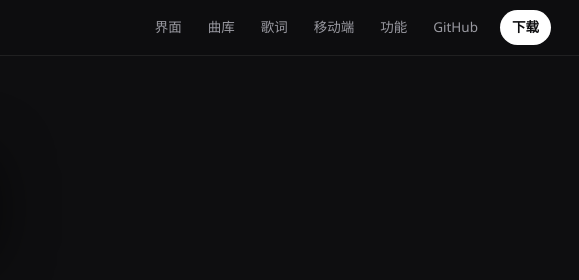
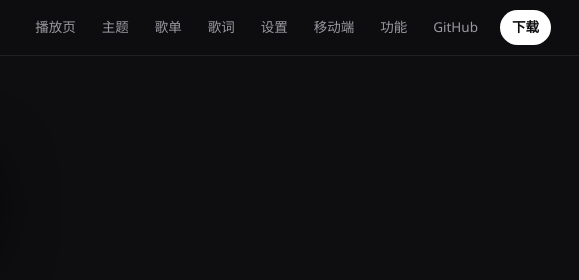
Before and after one commit to WanFengnie/LingMusic, a plain HTML site: page index.html in a window 1280 px wide. Shown: the top 280 px of the page, 701-1280 px from the left. Drawn offline with Linux system fonts and the light colour scheme.

Commit message:
feat(site): 更新导航菜单项

```diff
--- a/index.html
+++ b/index.html
@@ -303,9 +303,11 @@ html{scroll-padding-top:68px}
 <nav class="topbar" aria-label="页面导航">
   <a class="tb-brand" href="#" aria-label="回到顶部"><img src="app.svg?v=2" alt="">泠音乐</a>
   <div class="tb-links">
-    <a href="#showcase">界面</a>
-    <a href="#library">曲库</a>
+    <a href="#showcase">播放页</a>
+    <a href="#library">主题</a>
+    <a href="#views">歌单</a>
     <a href="#stage">歌词</a>
+    <a href="#control">设置</a>
     <a href="#mobile">移动端</a>
     <a href="#features">功能</a>
     <a href="https://github.com/WanFengnie/LingMusic" rel="noopener">GitHub</a>
```
